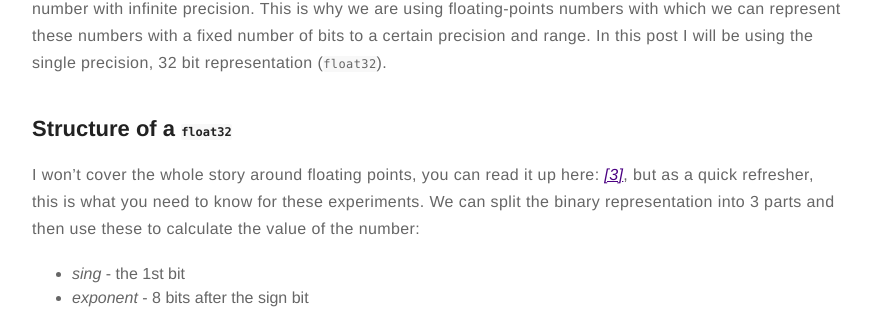
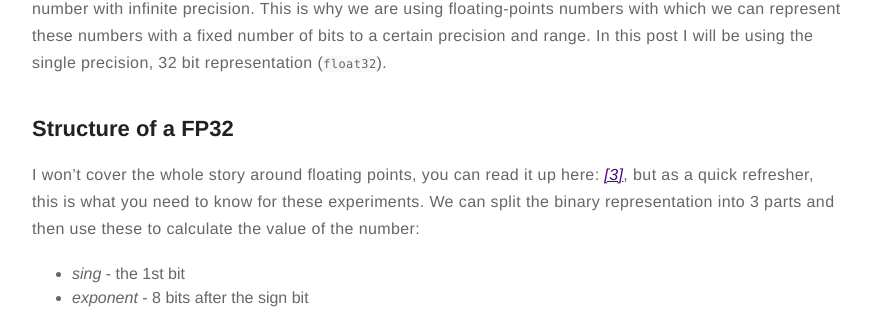
Before and after one commit to gaborvecsei/gaborvecsei.github.io, a Jekyll site: the page built from _posts/2022-05-20-Neural-Network-Steganography.md, in a window 1280 px wide and 900 px high, scrolled down 795 px, cut to the strip 0-470 px from the top of the window. Shown: the part 144-454 px from the top of the strip, without its empty margins (203-1074 px from the left). Built offline with Jekyll 4.4.1, drawn with Linux system fonts in a browser that asks for light colours; formulas are drawn with MathJax 3; comment, search, counter and statistics services are not loaded.

Commit message:
minor change to steganography post

````diff
--- a/_posts/2022-05-20-Neural-Network-Steganography.md
+++ b/_posts/2022-05-20-Neural-Network-Steganography.md
@@ -41,7 +41,7 @@
 with a fixed number of bits to a certain precision and range.
 In this post I will be using the single precision, 32 bit representation (`float32`).
 
-## Structure of a `float32`
+## Structure of a FP32
 
 I won't cover the whole story around floating points, you can read it up here: [*[3]*](#references), but as a quick refresher, this is what you need to know for these experiments.
 We can split the binary representation into 3 parts and then use these to calculate the value of the number:
@@ -49,7 +49,8 @@
 - *exponent* - 8 bits after the sign bit
 - *fraction* - 23 bits after the last bit of the exponent
 
-<img src="https://upload.wikimedia.org/wikipedia/commons/thumb/d/d2/Float_example.svg/885px-Float_example.svg.png" width="640" alt="">
+<img src="https://upload.wikimedia.org/wikipedia/commons/thumb/d/d2/Float_example.svg/885px-Float_example.svg.png" width="400" alt="">
+
 (source: [*[3]*](#references))
 
 Modifying these binary representations allows us to store some data while giving up some precision what we can control by
@@ -163,7 +164,7 @@
 Changed number of predictions: 146 / 14241 | 1.0252089038691103%
 ```
 
-So we can see that almost all outputs changed slightly, and for some cases (approx. $1%$) this resulted in a new output label.
+So we can see that almost all outputs changed slightly, and for some cases (approx. $1\%$) this resulted in a new output label.
 
 # Conclusion
 
````
